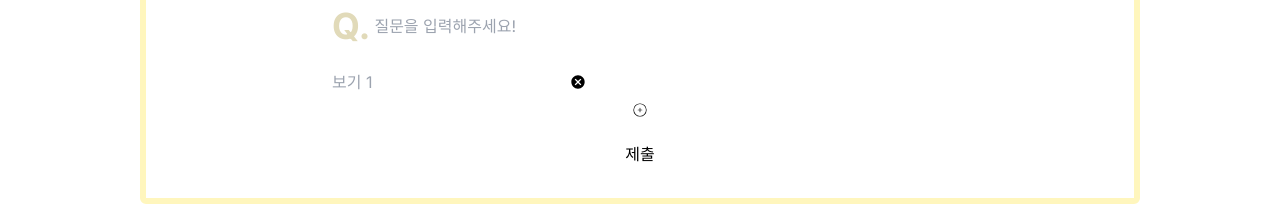
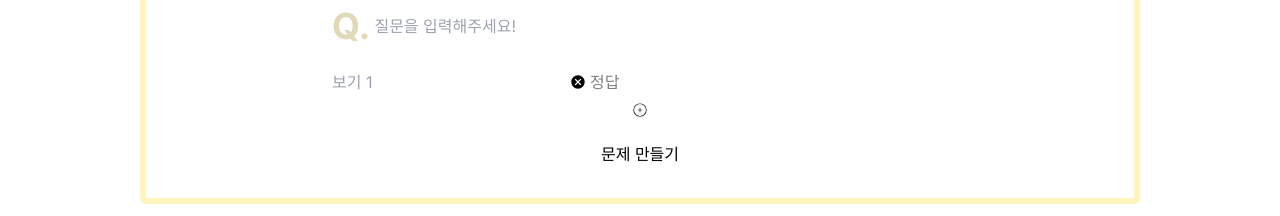
Before and after one commit to 2njeong/TWL, a Next.js app: page /makequiz in a window 1280 px wide. Shown: the part 120-336 px from the top of the page. Built offline with nearby package versions, Linux system fonts and the light colour scheme.

Commit message:
[feat] - 객관식 보기 2개 이상일 때만, 정답이 있을 때만, 주관식 textArea가 있을 때만 제출할 수 있도록 유효성 검사 추가

```diff
--- a/src/app/action.ts
+++ b/src/app/action.ts
@@ -8,19 +8,23 @@ export const showText = async (formData: FormData) => {
   console.log('data =>', data);
 };
 
-export const submitAction = async (formData: FormData) => {
+export const submitAction = async (answer: null | string[], formData: FormData) => {
   const question = formData.get('question');
-  const data = Object.fromEntries(formData);
-  console.log(Object.values(data));
-  const answer = Object.values(data).slice(1);
+  const candidates = formData.getAll('candidates');
+  console.log('보기리스트 =>', formData.getAll('candidates'));
+  console.log('answer =>', answer);
+
   const supabase = serverSupabase();
 
   try {
-    const { error } = await supabase
-      .from('quiz')
-      .insert({ question, answer, isSubjective: answer.length > 1 ? false : true });
-    if (error) console.error('에러 =>', error.message);
-    revalidatePath('/makequiz');
+    // const { error } = await supabase.from('quiz').insert({
+    //   question,
+    //   candidates,
+    //   isSubjective: candidates.length > 1 ? false : true,
+    //   answer: candidates.length > 1 ? answer : [candidates[0]]
+    // });
+    // if (error) console.error('에러 =>', error.message);
+    // revalidatePath('/makequiz');
   } catch (e) {
     throw new Error('fail to add quiz');
   }
--- a/src/atom/quizAtom.ts
+++ b/src/atom/quizAtom.ts
@@ -2,4 +2,6 @@ import { atom } from 'jotai';
 
 export const quizTyper = atom('객관식');
 
-export const inputList = atom([1]);
+export const inputAtom = atom([1]);
+
+export const answerAtom = atom<string[] | null>(null);
--- a/src/components/makequiz/MutipleQuiz.tsx
+++ b/src/components/makequiz/MutipleQuiz.tsx
@@ -1,20 +1,31 @@
 'use client';
 
-import { inputList } from '@/atom/quizAtom';
+import { answerAtom, inputAtom } from '@/atom/quizAtom';
 import { useAtom } from 'jotai';
 import { CiCirclePlus } from 'react-icons/ci';
 import { MdCancel } from 'react-icons/md';
 
 const MultipleQuiz = () => {
-  const [inputArr, setInputArr] = useAtom(inputList);
+  const [inputArr, setInputArr] = useAtom(inputAtom);
+  const [answer, setAnswer] = useAtom(answerAtom);
+  console.log('inputArr =>', inputArr);
+  console.log('answer =>', answer);
 
   const plusInputCount = () => {
     setInputArr((prev) => (prev.length < 5 ? [...prev, prev.length + 1] : prev));
   };
 
   const minusInputCount = (idx: number) => {
-    // setInputArr((prev) => (prev.length > 1 ? [...prev.slice(0, idx), ...prev.slice(idx + 1, prev.length)] : prev));
+    const noAnswer = String(idx);
     setInputArr((prev) => (prev.length > 1 ? prev.filter((_, i) => i !== idx) : prev));
+    setAnswer((prev) => (prev?.includes(noAnswer) ? prev.filter((item) => item !== noAnswer) : prev));
+  };
+
+  const handleAnswer = (idx: number) => {
+    const newAnswer = String(idx);
+    setAnswer((prev) =>
+      prev ? (prev.includes(newAnswer) ? prev.filter((item) => item !== newAnswer) : [...prev, newAnswer]) : [newAnswer]
+    );
   };
 
   return (
@@ -22,9 +33,15 @@ const MultipleQuiz = () => {
       {inputArr.map((item, idx) => (
         <div key={item} className="flex flex-col gap-2">
           <div className="flex gap-1 items-center">
-            <input placeholder={`보기 ${idx + 1}`} name={`select ${idx + 1}`}></input>
+            <input placeholder={`보기 ${idx + 1}`} name="candidates"></input>
             <button formAction={() => minusInputCount(idx)}>
               <MdCancel />
+            </button>
+            <button
+              formAction={() => handleAnswer(idx)}
+              className={`opacity-${answer && answer.includes(String(idx)) ? '1' : '50'}`}
+            >
+              정답
             </button>
           </div>
           <button className={`mx-auto ${idx + 1 < inputArr.length ? 'hidden' : null}`} formAction={plusInputCount}>
--- a/src/components/makequiz/Question.tsx
+++ b/src/components/makequiz/Question.tsx
@@ -2,21 +2,37 @@
 
 import ReturnQuizType from './ReturnQuizType';
 import { useAtom } from 'jotai';
-import { inputList } from '@/atom/quizAtom';
 import { submitAction } from '@/app/action';
-import { useRef } from 'react';
+import { useRef, useTransition } from 'react';
+import { answerAtom, inputAtom, quizTyper } from '@/atom/quizAtom';
+import SubmitBtn from './SubmitBtn';
 
 const Question = () => {
-  const [inputArr] = useAtom(inputList);
+  const [inputArr, setInputArr] = useAtom(inputAtom);
+  const [answer, setAnswer] = useAtom(answerAtom);
+  const [quizType] = useAtom(quizTyper);
   const formRef = useRef<HTMLFormElement>(null);
 
   const submitQuiz = async (data: FormData) => {
-    if (inputArr.length < 2) {
-      alert('객관식 문항은 최소 2개 이상이어야 합니다.');
-      return;
+    console.log('inputArr.length =>', inputArr.length);
+    console.log('typeOfAnswer => ', answer);
+
+    if (quizType === '객관식') {
+      if (inputArr.length < 2) {
+        alert('객관식 문항은 최소 2개 이상이어야 합니다.');
+        return;
+      } else if (!answer || !answer.length) {
+        alert('정답을 알려주세용');
+        return;
+      }
+    } else {
+      if (!data.get('candidates')) alert('답변을 입력해주세요.');
     }
-    await submitAction(data);
+    const submitActionWithAnswer = submitAction.bind(null, answer);
+    await submitActionWithAnswer(data);
     formRef.current?.reset();
+    setInputArr([1]);
+    setAnswer(null);
   };
 
   return (
@@ -26,6 +42,7 @@ const Question = () => {
         <input placeholder="질문을 입력해주세요!" name="question" className="w-full"></input>
       </section>
       <ReturnQuizType />
+      <SubmitBtn />
     </form>
   );
 };
--- a/src/components/makequiz/ReturnQuizType.tsx
+++ b/src/components/makequiz/ReturnQuizType.tsx
@@ -11,7 +11,6 @@ const ReturnQuizType = () => {
   return (
     <>
       <section className="w-full">{quizType === '객관식' ? <MultipleQuiz /> : <SubjectiveQuiz />}</section>
-      <button>제출</button>
     </>
   );
 };
--- a/src/components/makequiz/SelectQuizType.tsx
+++ b/src/components/makequiz/SelectQuizType.tsx
@@ -1,14 +1,18 @@
 'use client';
 
-import { quizTyper } from '@/atom/quizAtom';
+import { answerAtom, inputAtom, quizTyper } from '@/atom/quizAtom';
 import { useAtom } from 'jotai';
 
 const SelectQuizType = () => {
   const quizTypeList = ['객관식', '주관식'];
   const [_, setQuizType] = useAtom(quizTyper);
+  const [__, setInputArr] = useAtom(inputAtom);
+  const [___, setAnswer] = useAtom(answerAtom);
 
   const handleQuizType = (type: string) => {
     setQuizType(type);
+    setInputArr([1]);
+    setAnswer(null);
   };
 
   return (
--- a/src/components/makequiz/SubjectiveType.tsx
+++ b/src/components/makequiz/SubjectiveType.tsx
@@ -1,5 +1,5 @@
 const SubjectiveQuiz = () => {
-  return <textarea className="resize-none w-full h-20" name="answer" placeholder="답변을 입력해주세요"></textarea>;
+  return <textarea className="resize-none w-full h-20" name="candidates" placeholder="답변을 입력해주세요"></textarea>;
 };
 
 export default SubjectiveQuiz;
--- /dev/null
+++ b/src/components/makequiz/SubmitBtn.tsx
@@ -0,0 +1,15 @@
+'use client';
+
+import { useFormStatus } from 'react-dom';
+
+const SubmitBtn = () => {
+  const { pending } = useFormStatus();
+
+  return (
+    <button disabled={pending} className={`opacity-${pending ? '50' : '1'}`}>
+      {pending ? '문제를 만드는 중...' : '문제 만들기'}
+    </button>
+  );
+};
+
+export default SubmitBtn;
--- a/src/type/database.ts
+++ b/src/type/database.ts
@@ -6,6 +6,7 @@ export type Database = {
       quiz: {
         Row: {
           answer: string[];
+          candidates: string[];
           created_at: string;
           isSubjective: boolean;
           question: string;
@@ -13,6 +14,7 @@ export type Database = {
         };
         Insert: {
           answer: string[];
+          candidates: string[];
           created_at?: string;
           isSubjective?: boolean;
           question: string;
@@ -20,6 +22,7 @@ export type Database = {
         };
         Update: {
           answer?: string[];
+          candidates?: string[];
           created_at?: string;
           isSubjective?: boolean;
           question?: string;
```
